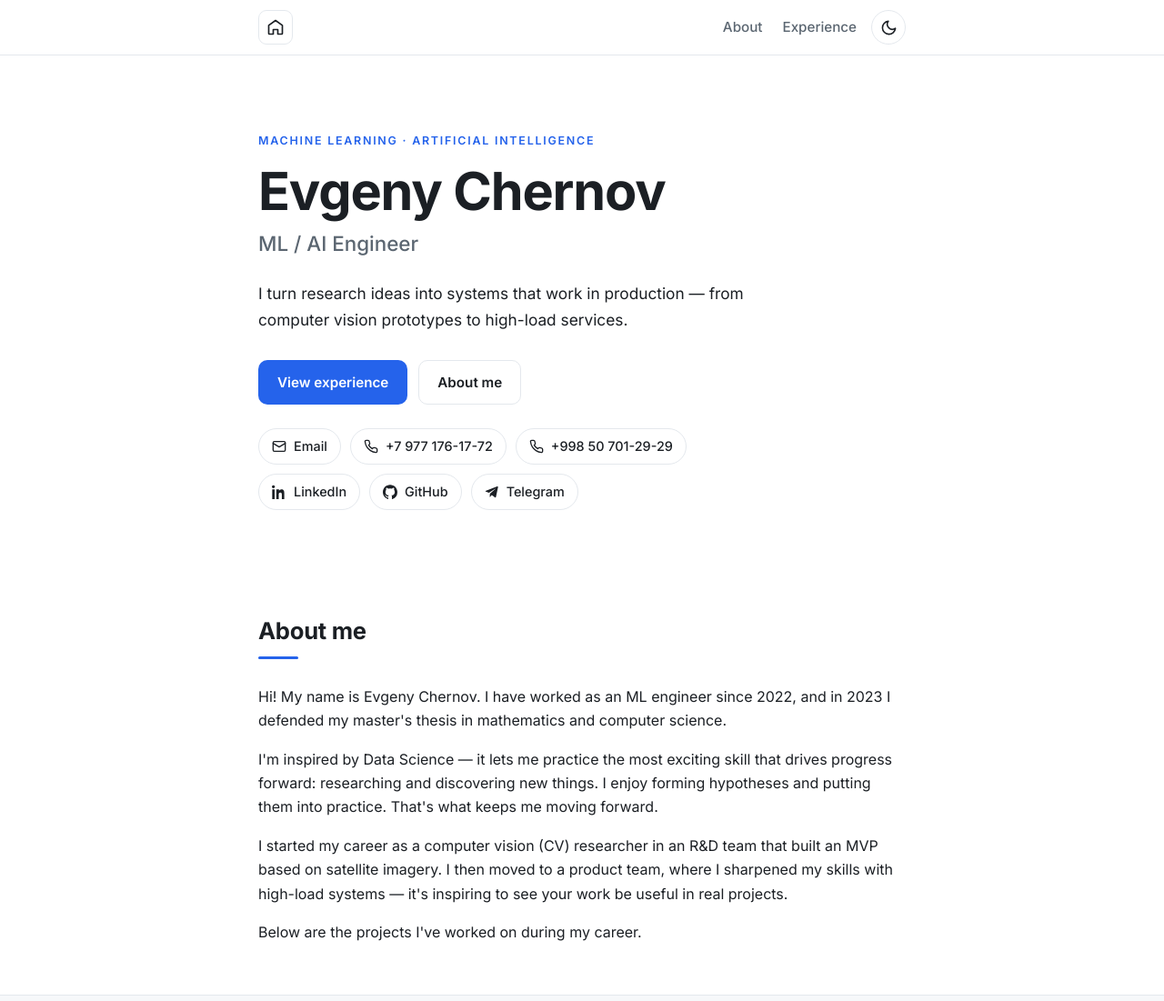
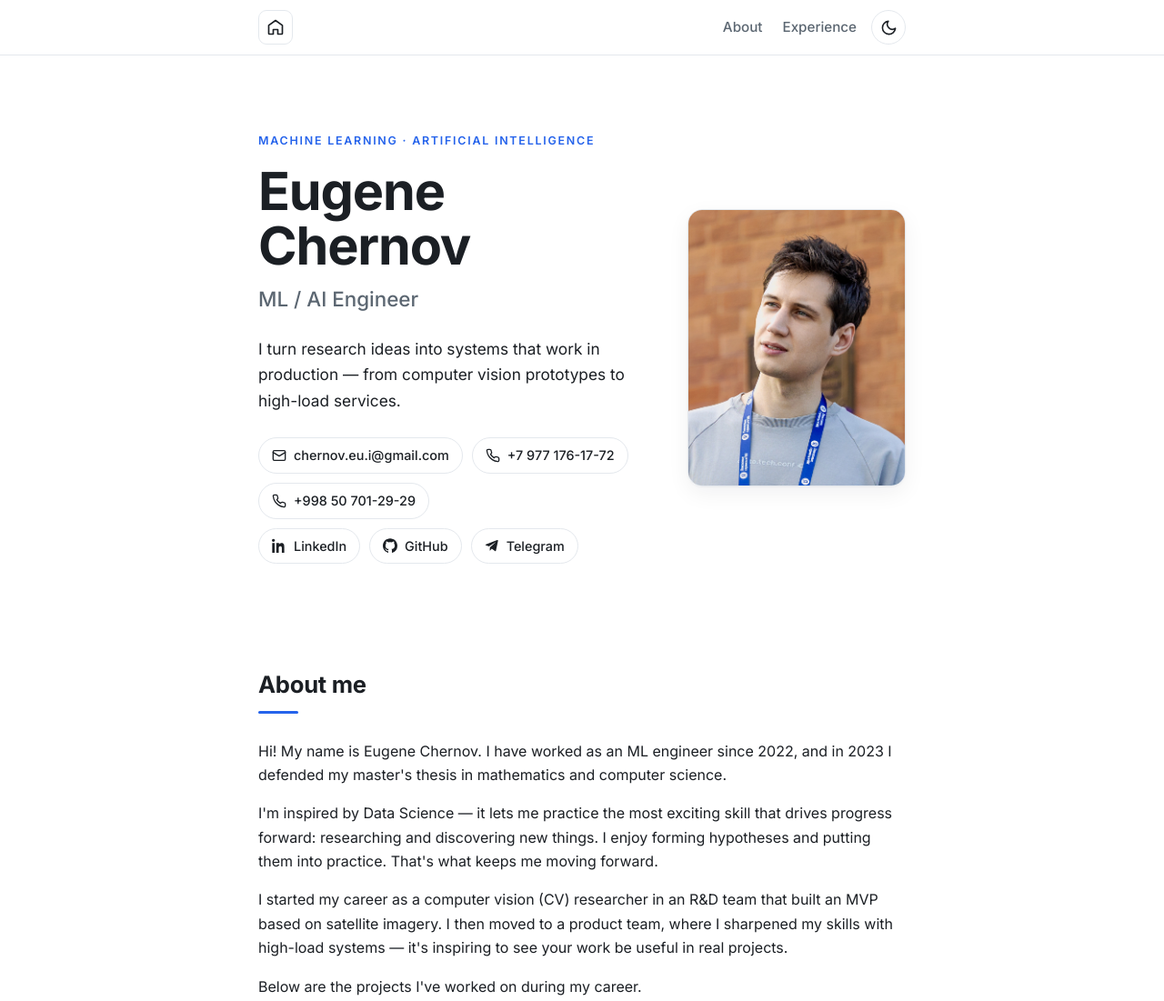
Before and after one commit to euchernov/euchernov.github.io, a plain HTML site: page index.html in a window 1280 px wide. Shown: the top 1101 px of the page at 91% size. Drawn offline with Linux system fonts and the light colour scheme.

Commit message:
design v1 fixes

```diff
--- a/index.html
+++ b/index.html
@@ -1,14 +1,14 @@
 <!DOCTYPE html>
-<html lang="en" data-theme="light">
+<html lang="en" data-theme="dark">
 <head>
   <meta charset="UTF-8" />
   <meta name="viewport" content="width=device-width, initial-scale=1.0" />
-  <title>Evgeny Chernov — ML / AI Engineer</title>
-  <meta name="description" content="Evgeny Chernov — Machine Learning &amp; AI Engineer. Experience in computer vision research and high-load production systems." />
-  <meta name="author" content="Evgeny Chernov" />
+  <title>Eugene Chernov — ML / AI Engineer</title>
+  <meta name="description" content="Eugene Chernov — Machine Learning &amp; AI Engineer. Experience in computer vision research and high-load production systems." />
+  <meta name="author" content="Eugene Chernov" />
 
   <!-- Open Graph / social preview -->
-  <meta property="og:title" content="Evgeny Chernov — ML / AI Engineer" />
+  <meta property="og:title" content="Eugene Chernov — ML / AI Engineer" />
   <meta property="og:description" content="Machine Learning & AI Engineer. Computer vision research and high-load production systems." />
   <meta property="og:type" content="website" />
   <meta property="og:url" content="https://euchernov.github.io" />
@@ -61,19 +61,15 @@
   <main id="top">
     <!-- Hero -->
     <section class="hero">
-      <div class="container">
+      <div class="container hero__inner">
+        <div class="hero__text">
         <p class="hero__eyebrow">Machine Learning · Artificial Intelligence</p>
-        <h1 class="hero__name">Evgeny Chernov</h1>
+        <h1 class="hero__name">Eugene Chernov</h1>
         <p class="hero__role">ML / AI Engineer</p>
         <p class="hero__tagline">
           I turn research ideas into systems that work in production — from computer
           vision prototypes to high-load services.
         </p>
-        <div class="hero__actions">
-          <a class="btn btn--primary" href="#experience">View experience</a>
-          <a class="btn btn--ghost" href="#about">About me</a>
-        </div>
-
         <div class="contacts">
           <ul class="contact-bar" aria-label="Direct contacts">
           <li>
@@ -82,7 +78,7 @@
                 <rect x="2" y="4" width="20" height="16" rx="2" />
                 <path d="m2 7 10 6 10-6" />
               </svg>
-              <span>Email</span>
+              <span>chernov.eu.i@gmail.com</span>
             </a>
           </li>
           <li>
@@ -130,6 +126,11 @@
           </li>
           </ul>
         </div>
+        </div>
+        <figure class="hero__photo">
+          <img src="res/ya_conf_small.jpg" alt="Eugene Chernov at a conference"
+               width="986" height="1257" />
+        </figure>
       </div>
     </section>
 
@@ -139,7 +140,7 @@
         <h2 class="section__title">About me</h2>
         <div class="prose">
           <p>
-            Hi! My name is Evgeny Chernov. I have worked as an ML engineer since 2022,
+            Hi! My name is Eugene Chernov. I have worked as an ML engineer since 2022,
             and in 2023 I defended my master's thesis in mathematics and computer science.
           </p>
           <p>
@@ -217,7 +218,7 @@
 
   <footer class="site-footer">
     <div class="container site-footer__inner">
-      <p>© <span id="year">2026</span> Evgeny Chernov</p>
+      <p>© <span id="year">2026</span> Eugene Chernov</p>
     </div>
   </footer>
 
--- a/styles.css
+++ b/styles.css
@@ -1,5 +1,5 @@
 /* ============================================================
-   Evgeny Chernov — personal site
+   Eugene Chernov — personal site
    Light theme by default, dark theme via [data-theme="dark"].
    ============================================================ */
 
@@ -120,6 +120,22 @@ a:hover { text-decoration: underline; }
 .hero {
   padding: 84px 0 56px;
 }
+.hero__inner {
+  display: flex;
+  align-items: center;
+  gap: 44px;
+}
+.hero__text { flex: 1 1 auto; min-width: 0; }
+.hero__photo { margin: 0; flex: 0 0 auto; }
+.hero__photo img {
+  display: block;
+  width: 240px;
+  max-width: 100%;
+  height: auto;
+  border-radius: 16px;
+  border: 1px solid var(--border);
+  box-shadow: var(--shadow);
+}
 .hero__eyebrow {
   margin: 0 0 14px;
   text-transform: uppercase;
@@ -147,28 +163,6 @@ a:hover { text-decoration: underline; }
   font-size: 1.08rem;
   color: var(--text);
 }
-.hero__actions {
-  margin-top: 30px;
-  display: flex;
-  flex-wrap: wrap;
-  gap: 12px;
-}
-
-.btn {
-  display: inline-block;
-  padding: 11px 20px;
-  border-radius: 10px;
-  font-weight: 600;
-  font-size: 0.95rem;
-  border: 1px solid transparent;
-  transition: transform 0.15s ease, background-color 0.2s ease, border-color 0.2s ease;
-}
-.btn:hover { text-decoration: none; transform: translateY(-1px); }
-.btn--primary { background: var(--accent); color: var(--accent-contrast); }
-.btn--primary:hover { filter: brightness(1.05); }
-.btn--ghost { border-color: var(--border); color: var(--text); background: var(--card-bg); }
-.btn--ghost:hover { border-color: var(--accent); color: var(--accent); }
-
 .contacts {
   margin-top: 26px;
   display: flex;
@@ -310,6 +304,11 @@ a:hover { text-decoration: underline; }
 .site-footer p { margin: 0; font-size: 0.9rem; }
 
 /* ---------- Responsive ---------- */
+@media (max-width: 680px) {
+  .hero__inner { flex-direction: column-reverse; align-items: flex-start; gap: 28px; }
+  .hero__photo img { width: 200px; }
+}
+
 @media (max-width: 560px) {
   .nav { gap: 16px; }
   .hero { padding: 60px 0 40px; }
```
Also changed, not shown: res/ya_conf_small.jpg (added), 2 other files.
